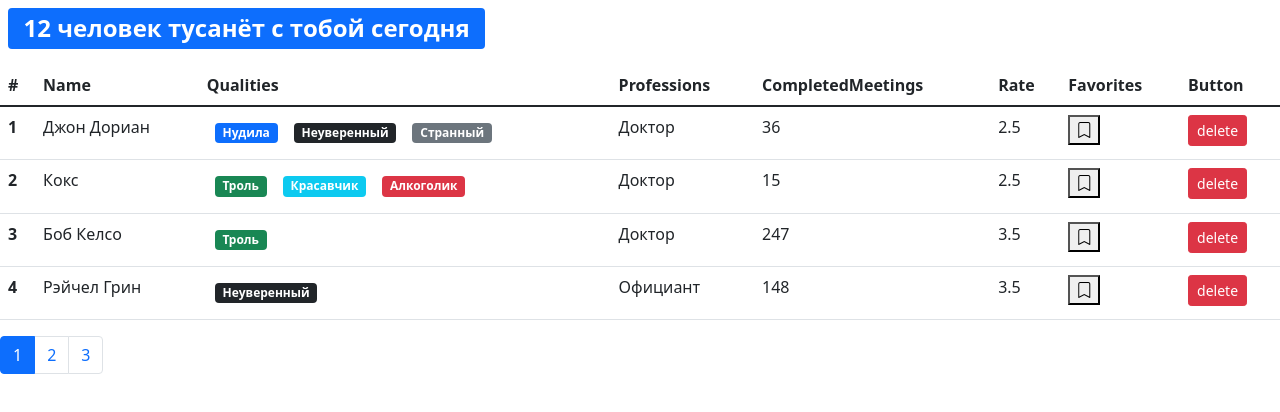
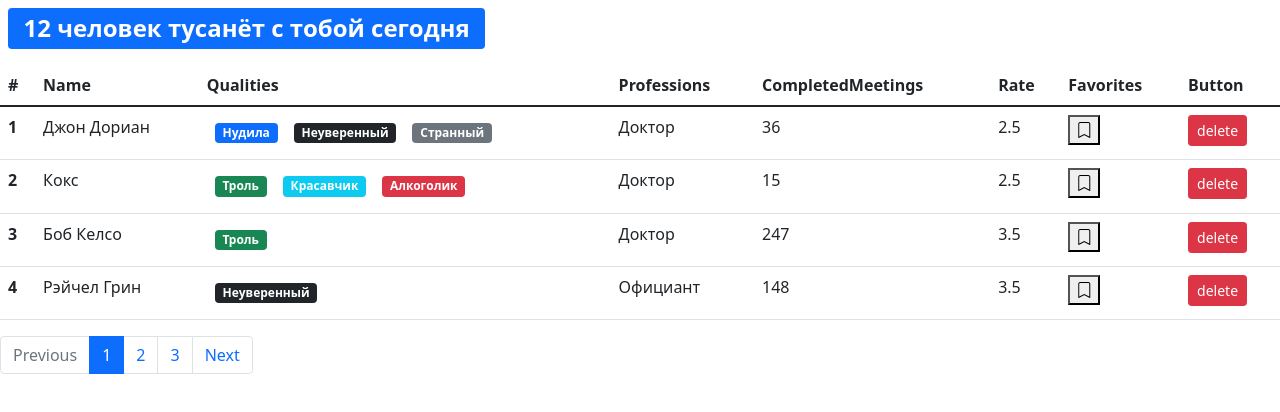
Before and after one commit to Yupiter78/fast-company-new, a React (Create React App) app: page / in a window 1280 px wide. Shown: the top 412 px of the page. Built offline with nearby package versions, Linux system fonts and the light colour scheme.

Commit message:
fix: change pagination component

```diff
--- a/src/components/pagination.jsx
+++ b/src/components/pagination.jsx
@@ -1,22 +1,34 @@
 import React from "react";
 
-const Pagination = ({ pageSize, totalUsers, currentPages, onPageChange }) => {
-    const totalPagesCount = Math.ceil(totalUsers / pageSize);
+const Pagination = ({ pageSize, totalUsers, currentPage, onPageChange }) => {
+    const totalPages = Math.ceil(totalUsers / pageSize);
     return (
         <>
-            {totalPagesCount > 1 && (
+            {totalPages > 1 && (
                 <nav aria-label="...">
                     <ul className="pagination">
-                        {Array.from({ length: totalPagesCount }, (_, i) => {
+                        <li
+                            className={`page-item ${
+                                currentPage === 1 ? "disabled" : ""
+                            } `}
+                        >
+                            <a
+                                className="page-link"
+                                onClick={() => onPageChange(currentPage - 1)}
+                            >
+                                Previous
+                            </a>
+                        </li>
+                        {Array.from({ length: totalPages }, (_, i) => {
                             const number = ++i;
                             return (
                                 <li
                                     key={number}
                                     className={`page-item ${
-                                        currentPages === number ? "active" : ""
+                                        currentPage === number ? "active" : ""
                                     }`}
                                     aria-current={
-                                        currentPages === number ? "page" : null
+                                        currentPage === number ? "page" : null
                                     }
                                 >
                                     <a
@@ -28,6 +40,18 @@ const Pagination = ({ pageSize, totalUsers, currentPages, onPageChange }) => {
                                 </li>
                             );
                         })}
+                        <li
+                            className={`page-item${
+                                currentPage === totalPages ? " disabled" : ""
+                            }`}
+                        >
+                            <a
+                                className="page-link"
+                                onClick={() => onPageChange(currentPage + 1)}
+                            >
+                                Next
+                            </a>
+                        </li>
                     </ul>
                 </nav>
             )}
--- a/src/components/users.jsx
+++ b/src/components/users.jsx
@@ -45,7 +45,7 @@ const Users = ({ users, ...rest }) => {
             <Pagination
                 pageSize={PAGE_SIZE}
                 totalUsers={count}
-                currentPages={currentPage}
+                currentPage={currentPage}
                 onPageChange={handlePageChange}
             />
         </>
```
